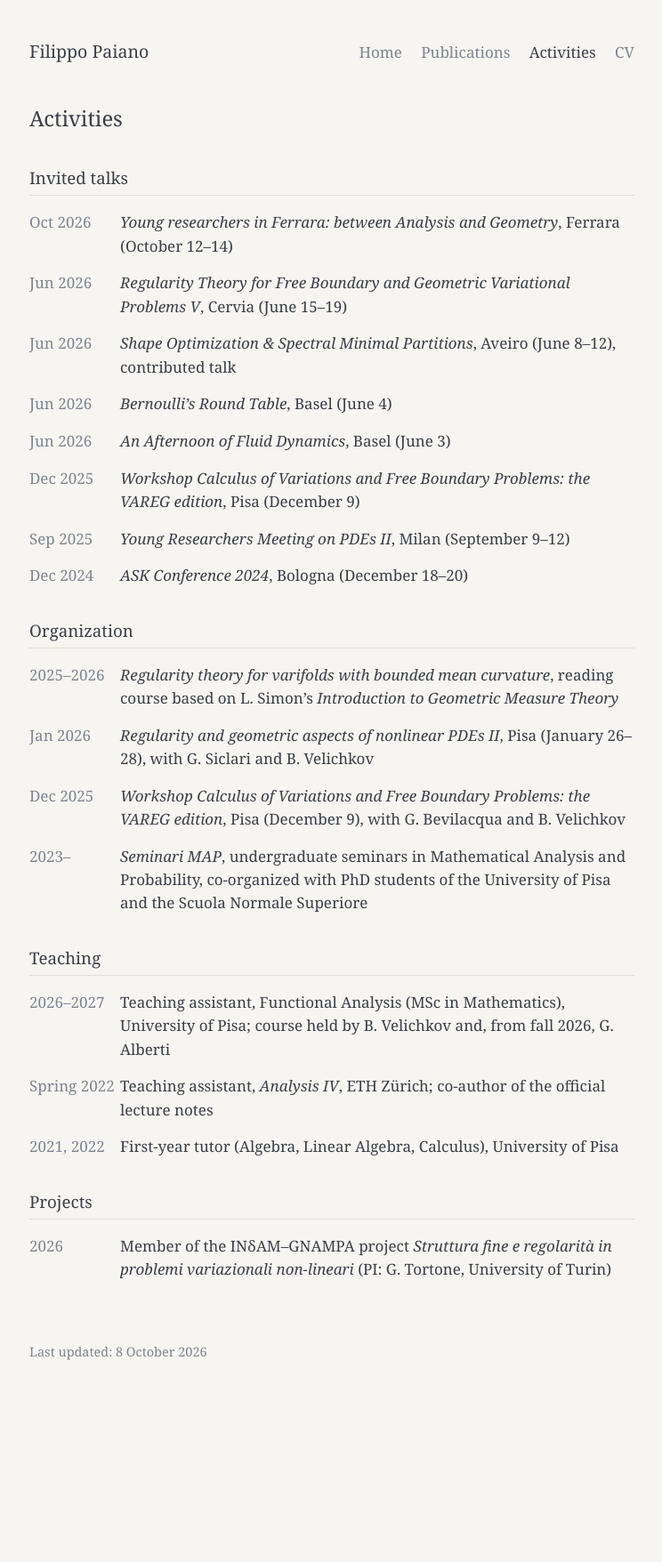
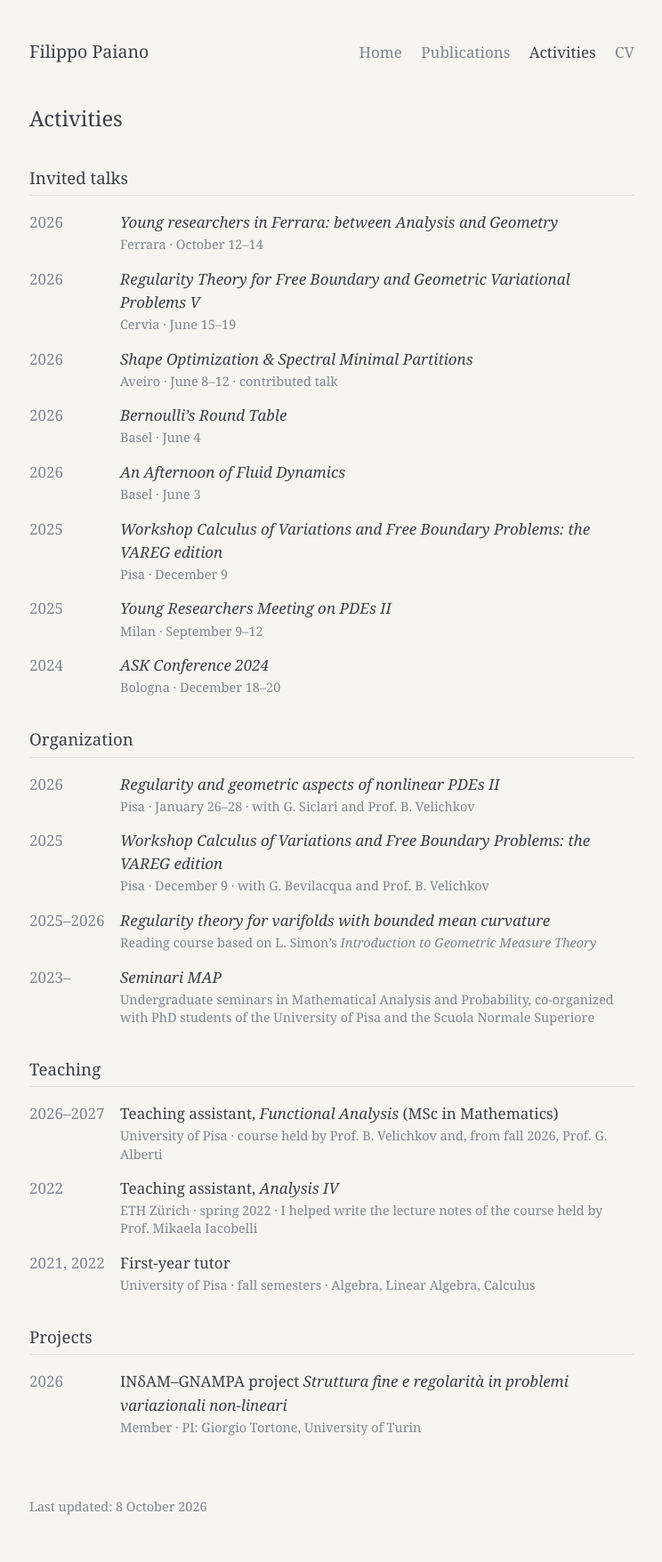
Before and after one commit to filippo-paiano/filippo-paiano.github.io, a Jekyll site: the page built from activities/index.md, in a window 1280 px wide. Shown: the whole page at 89% size, without its empty margins (267-1011 px from the left). Built offline with Jekyll 4.4.1, drawn with Linux system fonts in a browser that asks for light colours; before the commit the page ends 1582 px from its top, so only the background shows below that.

Commit message:
Activities in CV style, Prof. titles
* Activities in CV style, lecture notes wording, Prof. titles

Co-Authored-By: Claude Sonnet 5.5 <noreply@anthropic.com>
Claude-Session: https://claude.ai/code/session_018UZrciDP6T6e3sJ4zKnGfe

* Remove Prof. title from Tortone

Co-Authored-By: Claude Sonnet 5.5 <noreply@anthropic.com>
Claude-Session: https://claude.ai/code/session_018UZrciDP6T6e3sJ4zKnGfe

---------

Co-authored-by: Claude <noreply@anthropic.com>

```diff
--- a/_data/activities.yml
+++ b/_data/activities.yml
@@ -1,25 +1,25 @@
-# Fields: when (free text), text (Markdown allowed). Source: CV, October 2026.
+# Fields: year, title (Markdown allowed), note (small text under the title: place, dates, people).
 - section: "Invited talks"
   items:
-    - { when: "Oct 2026", text: "*Young researchers in Ferrara: between Analysis and Geometry*, Ferrara (October 12–14)" }
-    - { when: "Jun 2026", text: "*Regularity Theory for Free Boundary and Geometric Variational Problems V*, Cervia (June 15–19)" }
-    - { when: "Jun 2026", text: "*Shape Optimization & Spectral Minimal Partitions*, Aveiro (June 8–12), contributed talk" }
-    - { when: "Jun 2026", text: "*Bernoulli's Round Table*, Basel (June 4)" }
-    - { when: "Jun 2026", text: "*An Afternoon of Fluid Dynamics*, Basel (June 3)" }
-    - { when: "Dec 2025", text: "*Workshop Calculus of Variations and Free Boundary Problems: the VAREG edition*, Pisa (December 9)" }
-    - { when: "Sep 2025", text: "*Young Researchers Meeting on PDEs II*, Milan (September 9–12)" }
-    - { when: "Dec 2024", text: "*ASK Conference 2024*, Bologna (December 18–20)" }
+    - { year: 2026, title: "*Young researchers in Ferrara: between Analysis and Geometry*", note: "Ferrara · October 12–14" }
+    - { year: 2026, title: "*Regularity Theory for Free Boundary and Geometric Variational Problems V*", note: "Cervia · June 15–19" }
+    - { year: 2026, title: "*Shape Optimization & Spectral Minimal Partitions*", note: "Aveiro · June 8–12 · contributed talk" }
+    - { year: 2026, title: "*Bernoulli's Round Table*", note: "Basel · June 4" }
+    - { year: 2026, title: "*An Afternoon of Fluid Dynamics*", note: "Basel · June 3" }
+    - { year: 2025, title: "*Workshop Calculus of Variations and Free Boundary Problems: the VAREG edition*", note: "Pisa · December 9" }
+    - { year: 2025, title: "*Young Researchers Meeting on PDEs II*", note: "Milan · September 9–12" }
+    - { year: 2024, title: "*ASK Conference 2024*", note: "Bologna · December 18–20" }
 - section: "Organization"
   items:
-    - { when: "2025–2026", text: "*Regularity theory for varifolds with bounded mean curvature*, reading course based on L. Simon's *Introduction to Geometric Measure Theory*" }
-    - { when: "Jan 2026", text: "*Regularity and geometric aspects of nonlinear PDEs II*, Pisa (January 26–28), with G. Siclari and B. Velichkov" }
-    - { when: "Dec 2025", text: "*Workshop Calculus of Variations and Free Boundary Problems: the VAREG edition*, Pisa (December 9), with G. Bevilacqua and B. Velichkov" }
-    - { when: "2023–", text: "*Seminari MAP*, undergraduate seminars in Mathematical Analysis and Probability, co-organized with PhD students of the University of Pisa and the Scuola Normale Superiore" }
+    - { year: 2026, title: "*Regularity and geometric aspects of nonlinear PDEs II*", note: "Pisa · January 26–28 · with G. Siclari and Prof. B. Velichkov" }
+    - { year: 2025, title: "*Workshop Calculus of Variations and Free Boundary Problems: the VAREG edition*", note: "Pisa · December 9 · with G. Bevilacqua and Prof. B. Velichkov" }
+    - { year: "2025–2026", title: "*Regularity theory for varifolds with bounded mean curvature*", note: "Reading course based on L. Simon's *Introduction to Geometric Measure Theory*" }
+    - { year: "2023–", title: "*Seminari MAP*", note: "Undergraduate seminars in Mathematical Analysis and Probability, co-organized with PhD students of the University of Pisa and the Scuola Normale Superiore" }
 - section: "Teaching"
   items:
-    - { when: "2026–2027", text: "Teaching assistant, Functional Analysis (MSc in Mathematics), University of Pisa; course held by B. Velichkov and, from fall 2026, G. Alberti" }
-    - { when: "Spring 2022", text: "Teaching assistant, *Analysis IV*, ETH Zürich; co-author of the official lecture notes" }
-    - { when: "2021, 2022", text: "First-year tutor (Algebra, Linear Algebra, Calculus), University of Pisa" }
+    - { year: "2026–2027", title: "Teaching assistant, *Functional Analysis* (MSc in Mathematics)", note: "University of Pisa · course held by Prof. B. Velichkov and, from fall 2026, Prof. G. Alberti" }
+    - { year: 2022, title: "Teaching assistant, *Analysis IV*", note: "ETH Zürich · spring 2022 · I helped write the lecture notes of the course held by Prof. Mikaela Iacobelli" }
+    - { year: "2021, 2022", title: "First-year tutor", note: "University of Pisa · fall semesters · Algebra, Linear Algebra, Calculus" }
 - section: "Projects"
   items:
-    - { when: "2026", text: "Member of the INδAM–GNAMPA project *Struttura fine e regolarità in problemi variazionali non-lineari* (PI: G. Tortone, University of Turin)" }
+    - { year: 2026, title: "INδAM–GNAMPA project *Struttura fine e regolarità in problemi variazionali non-lineari*", note: "Member · PI: Giorgio Tortone, University of Turin" }
--- a/activities/index.md
+++ b/activities/index.md
@@ -6,7 +6,7 @@ title: Activities
 <h2>{{ s.section }}</h2>
 <ul class="voci date-list">
   {% for v in s.items %}
-  <li><span class="anno">{{ v.when }}</span>{{ v.text | markdownify | remove: "<p>" | remove: "</p>" }}</li>
+  <li><span class="anno">{{ v.year }}</span>{{ v.title | markdownify | remove: "<p>" | remove: "</p>" | strip }}<span class="nota">{{ v.note | markdownify | remove: "<p>" | remove: "</p>" | strip }}</span></li>
   {% endfor %}
 </ul>
 {% endfor %}
--- a/cv/index.md
+++ b/cv/index.md
@@ -8,12 +8,12 @@ title: CV
 
 <ul class="voci date-list">
   <li><span class="anno">2023–</span>PhD in Mathematics, University of Pisa
-    <span class="nota">Advisor: Bozhidar Velichkov</span></li>
+    <span class="nota">Advisor: Prof. Bozhidar Velichkov</span></li>
   <li><span class="anno">2020–2023</span>MSc in Mathematics, University of Pisa
     <span class="nota">Exchange semester at ETH Zürich, 2022</span>
-    <span class="nota">Thesis: <em>A direct proof of C<sup>k,α</sup>-regularity of minimal surfaces</em>. Advisor: Joaquim Serra</span></li>
+    <span class="nota">Thesis: <em>A direct proof of C<sup>k,α</sup>-regularity of minimal surfaces</em>. Advisor: Prof. Joaquim Serra</span></li>
   <li><span class="anno">2017–2020</span>BSc in Mathematics, University of Pisa
-    <span class="nota">Thesis: <em>Characteristic Classes and Chern–Weil Theory</em>. Advisor: Bruno Martelli</span></li>
+    <span class="nota">Thesis: <em>Characteristic Classes and Chern–Weil Theory</em>. Advisor: Prof. Bruno Martelli</span></li>
 </ul>
 
 See [Publications]({{ '/publications/' | relative_url }}) and [Activities]({{ '/activities/' | relative_url }}) for papers, talks, organization and teaching.
```
Also changed, not shown: index.md (+1 -1 lines).
